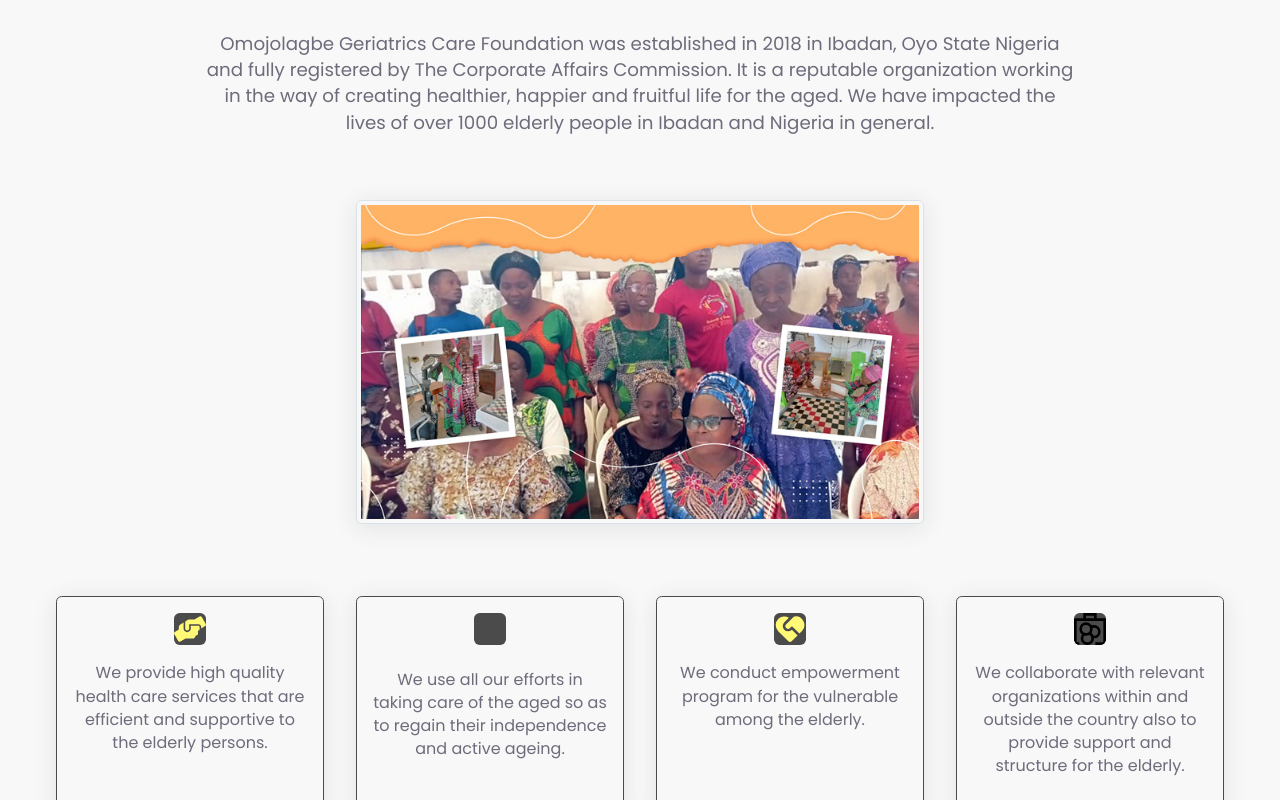
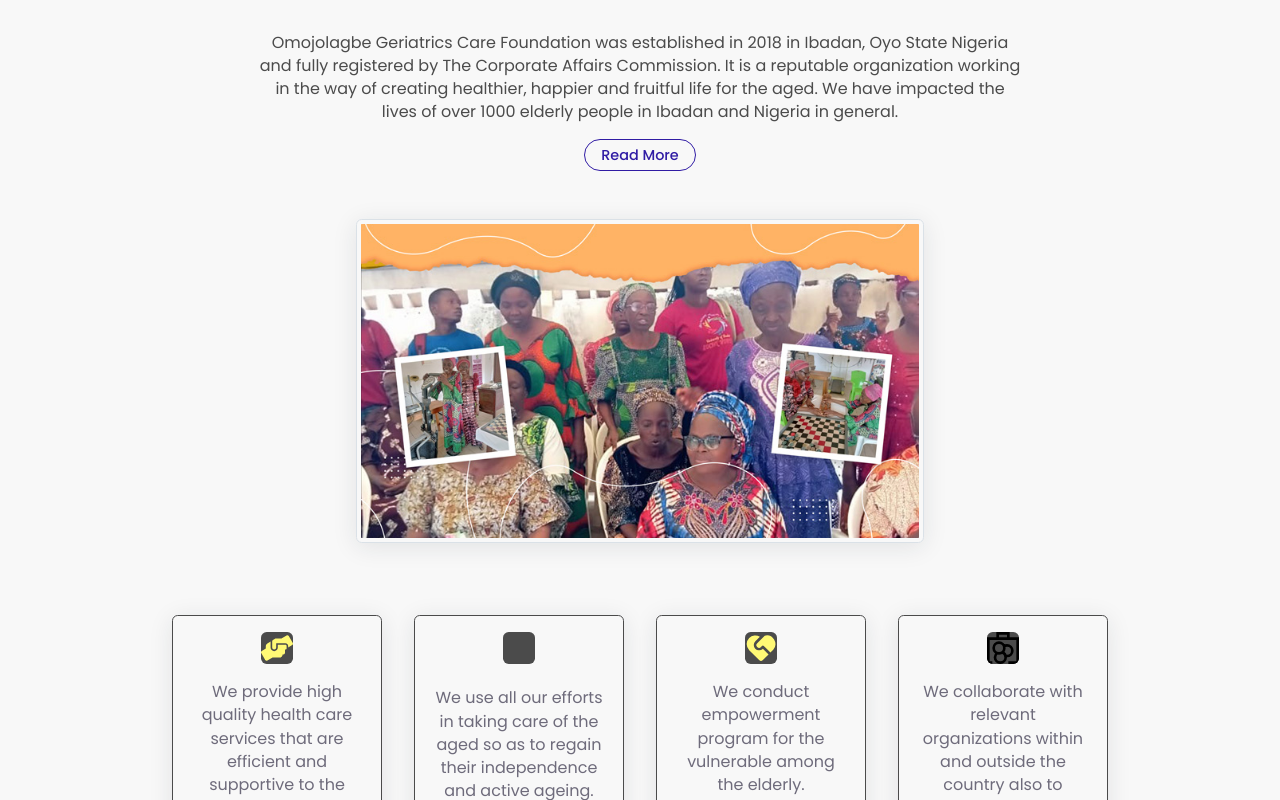
Before and after one commit to Abiodun-Samuel/Omojolagbe-Geriatrics-Care-Foundation, a React (Vite) app: page / in a window 1280 px wide. Shown: the part 900-1700 px from the top of the page. Built offline with nearby package versions, Linux system fonts and the light colour scheme; some icons are missing.

Commit message:
added aos to about section

```diff
--- a/src/components/Home/AboutSection.jsx
+++ b/src/components/Home/AboutSection.jsx
@@ -4,6 +4,7 @@
 import { LiaHandsHelpingSolid } from "react-icons/lia";
 import { RiServiceFill } from "react-icons/ri";
 import { GrBusinessService } from "react-icons/gr";
+import { Link } from "react-router-dom";
 
 const AboutComponent = () => {
   return (
@@ -18,8 +19,8 @@
           data-aos="fade-up"
           className="row d-flex justify-content-center my-3"
         >
-          <div className="col-lg-9 text-center">
-            <p className="lead">
+          <div className="col-lg-8 text-center">
+            <p className="text-dark">
               Omojolagbe Geriatrics Care Foundation was established in 2018 in
               Ibadan, Oyo State Nigeria and fully registered by The Corporate
               Affairs Commission. It is a reputable organization working in the
@@ -27,6 +28,12 @@
               We have impacted the lives of over 1000 elderly people in Ibadan
               and Nigeria in general.
             </p>
+            <Link
+              to={"/about"}
+              className="btn btn-outline-primary rounded-pill btn-sm"
+            >
+              Read More
+            </Link>
           </div>
         </div>
 
@@ -45,25 +52,26 @@
           </div>
         </div>
 
-        <div className="row">
+        <div className="row d-flex justify-content-center">
+          <div className="col-lg-10 row">
             <div
               data-aos="fade-up"
               className="col-lg-3 col-md-6 my-2 d-flex align-items-stretch"
             >
               <div className="about__text text-center p-1 shadow rounded border border-1 border-dark">
                 <FaHandsHelping className="bg-dark rounded fs-1 text-warning" />
-              <p className="fw-normal mt-1">
-                We provide high quality health care services that are efficient
-                and supportive to the elderly persons.
+                <p className="mt-1">
+                  We provide high quality health care services that are
+                  efficient and supportive to the elderly persons.
                 </p>
               </div>
             </div>
-          <div className="col-lg-3 col-md-6 my-2 d-flex align-items-stretch">
             <div
               data-aos="fade-up"
               data-aos-delay="50"
-              className="about__text text-center p-1 shadow rounded border border-1 border-dark"
+              className="col-lg-3 col-md-6 my-2 d-flex align-items-stretch"
             >
+              <div className="about__text text-center p-1 shadow rounded border border-1 border-dark">
                 <LiaHandsHelpingSolid className="bg-dark rounded fs-1 text-warning" />
                 <p className="fw-normal mt-1">
                   We use all our efforts in taking care of the aged so as to
@@ -100,6 +108,7 @@
             </div>
           </div>
         </div>
+      </div>
     </section>
   );
 };
```
Lines whose indentation alone changed are shown as unchanged.
